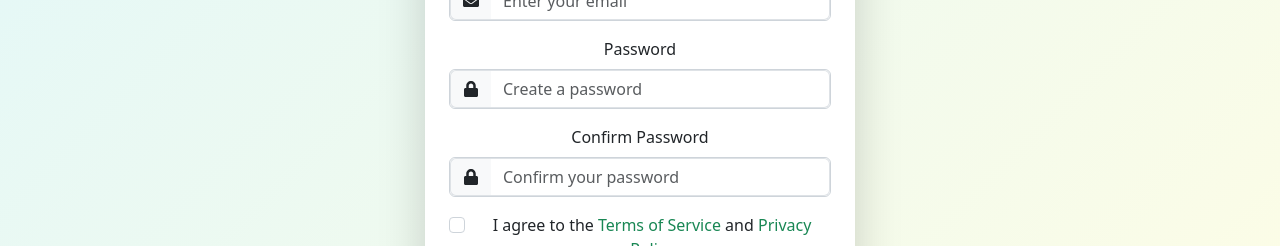
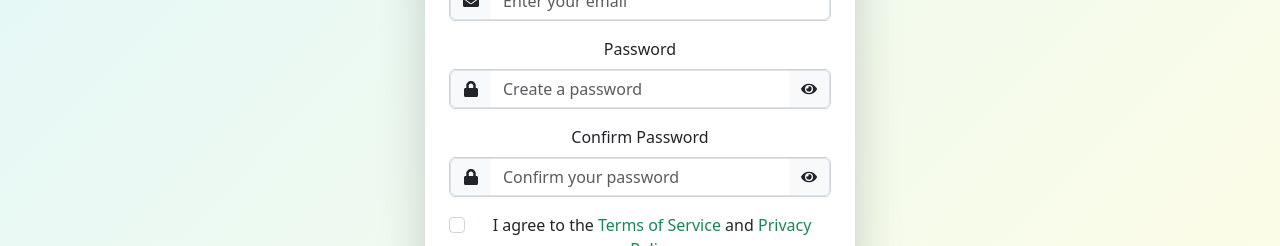
Before and after one commit to haziqhalifi/eco-travel-planner, a React (Vite) app: page /signup in a window 1280 px wide. Shown: the part 481-727 px from the top of the page. Built offline with nearby package versions, Linux system fonts and the light colour scheme; no server answers.

Commit message:
✅ <Added eye toggle for password box>

```diff
--- a/src/pages/SignIn.jsx
+++ b/src/pages/SignIn.jsx
@@ -1,7 +1,7 @@
 import React, { useState, useEffect } from "react";
 import { useNavigate } from "react-router-dom";
 import { motion } from "framer-motion";
-import { FaGoogle, FaEnvelope, FaLock, FaLeaf } from "react-icons/fa";
+import { FaGoogle, FaEnvelope, FaLock, FaLeaf, FaEye, FaEyeSlash } from "react-icons/fa";
 
 const SignIn = ({ setIsLoggedIn }) => {
   const [formData, setFormData] = useState({
@@ -11,6 +11,7 @@ const SignIn = ({ setIsLoggedIn }) => {
   });
   const [isLoading, setIsLoading] = useState(false);
   const [passwordError, setPasswordError] = useState(false);
+  const [showPassword, setShowPassword] = useState(false);
   const navigate = useNavigate();
 
   useEffect(() => {
@@ -192,7 +193,7 @@ const SignIn = ({ setIsLoggedIn }) => {
                       <FaLock />
                     </span>
                     <input
-                      type="password"
+                      type={showPassword ? "text" : "password"}
                       className="form-control"
                       id="password"
                       name="password"
@@ -202,11 +203,23 @@ const SignIn = ({ setIsLoggedIn }) => {
                       required
                       style={{
                         borderLeft: "none",
-                        borderRadius: "0 0.375rem 0.375rem 0",
+                        borderRight: "none",
+                        borderRadius: "0",
                         outline: "none",
                         boxShadow: "none",
                       }}
                     />
+                    <span
+                      className="input-group-text bg-light"
+                      onClick={() => setShowPassword((prev) => !prev)}
+                      style={{
+                        cursor: "pointer",
+                        borderLeft: `1px solid ${passwordError ? "#dc3545" : "#ced4da"}`,
+                        borderRadius: "0 0.375rem 0.375rem 0",
+                      }}
+                    >
+                      {showPassword ? <FaEyeSlash /> : <FaEye />}
+                    </span>
                   </div>
                   {passwordError && (
                     <div style={{ color: "#dc3545", fontSize: "0.875rem", marginTop: "0.25rem" }}>
--- a/src/pages/SignUp.jsx
+++ b/src/pages/SignUp.jsx
@@ -1,7 +1,7 @@
 import React, { useState, useEffect } from "react";
 import { useNavigate } from "react-router-dom";
 import { motion } from "framer-motion";
-import { FaGoogle, FaUser, FaEnvelope, FaLock, FaLeaf } from "react-icons/fa";
+import { FaGoogle, FaUser, FaEnvelope, FaLock, FaLeaf, FaEye, FaEyeSlash } from "react-icons/fa";
 
 const SignUp = () => {
   const [formData, setFormData] = useState({
@@ -11,6 +11,9 @@ const SignUp = () => {
     confirmPassword: "",
     agreeTerms: false,
   });
+
+  const [showPassword, setShowPassword] = useState(false);
+  const [showConfirmPassword, setShowConfirmPassword] = useState(false);
   const [isLoading, setIsLoading] = useState(false);
   const navigate = useNavigate();
 
@@ -193,7 +196,7 @@ const SignUp = () => {
                       <FaLock />
                     </span>
                     <input
-                      type="password"
+                      type={showPassword ? "text" : "password"}
                       className="form-control"
                       id="password"
                       name="password"
@@ -201,8 +204,15 @@ const SignUp = () => {
                       value={formData.password}
                       onChange={handleChange}
                       required
-                      style={{ borderLeft: "none" }}
+                      style={{ borderLeft: "none", borderRight: "none" }}
                     />
+                    <span
+                      className="input-group-text bg-light"
+                      style={{ cursor: "pointer" }}
+                      onClick={() => setShowPassword(!showPassword)}
+                    >
+                      {showPassword ? <FaEyeSlash /> : <FaEye />}
+                    </span>
                   </div>
                   {isPasswordInvalid && (
                     <small className="text-danger">
@@ -224,7 +234,7 @@ const SignUp = () => {
                       <FaLock />
                     </span>
                     <input
-                      type="password"
+                      type={showConfirmPassword ? "text" : "password"}
                       className="form-control"
                       id="confirmPassword"
                       name="confirmPassword"
@@ -232,8 +242,15 @@ const SignUp = () => {
                       value={formData.confirmPassword}
                       onChange={handleChange}
                       required
-                      style={{ borderLeft: "none" }}
+                      style={{ borderLeft: "none", borderRight: "none" }}
                     />
+                    <span
+                      className="input-group-text bg-light"
+                      style={{ cursor: "pointer" }}
+                      onClick={() => setShowConfirmPassword(!showConfirmPassword)}
+                    >
+                      {showConfirmPassword ? <FaEyeSlash /> : <FaEye />}
+                    </span>
                   </div>
                   {isConfirmInvalid && (
                     <small className="text-danger">Password does not match.</small>
```
